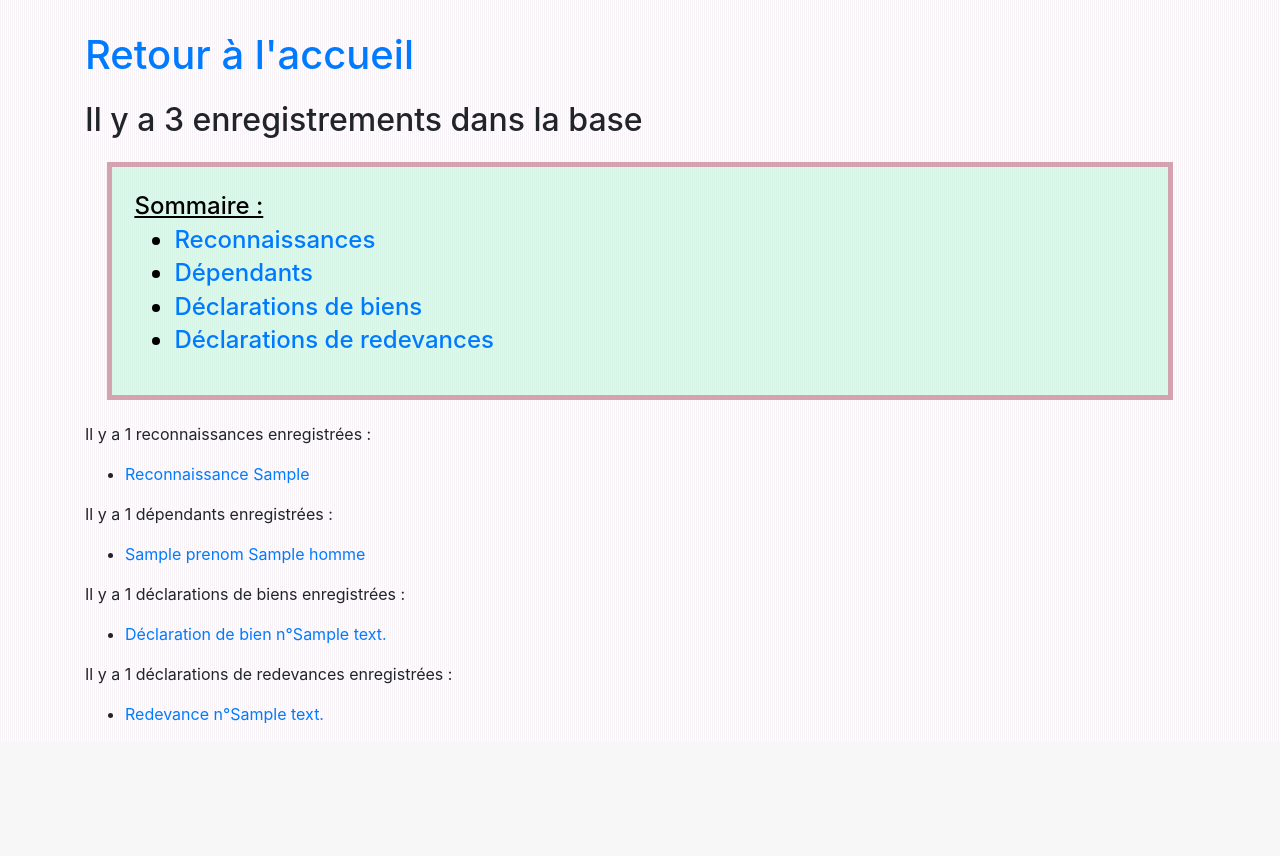
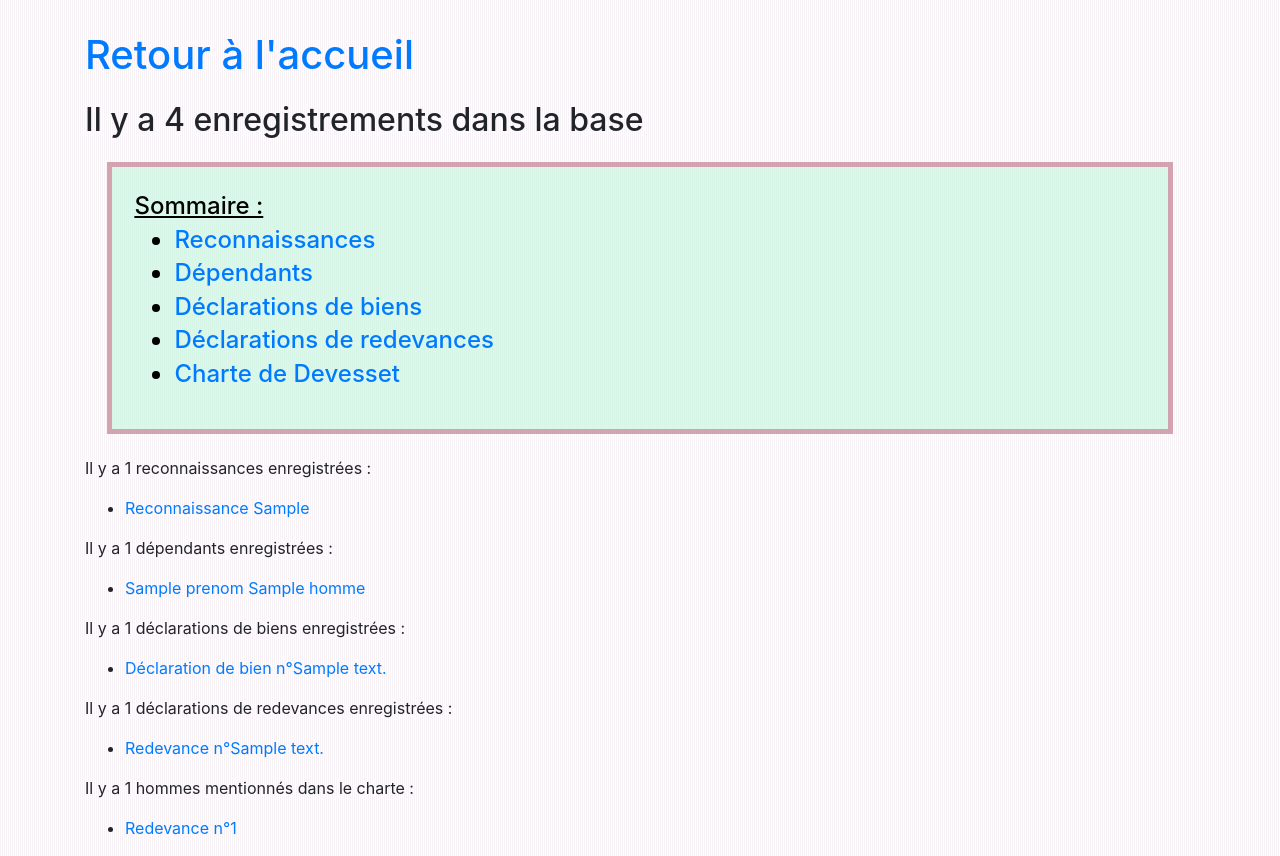
Before and after one commit to Chartes-TNAH/Homines-Devesseti-, a Flask app: template Homines_Devesseti/templates/pages/index.html in a window 1280 px wide. Shown: the part 300-1156 px from the top of the page. Before the commit the page ends 1023 px from the top, so only its background shows below. Run offline with Flask 2, Linux system fonts and the light colour scheme; the template is opened without the code that fills it: most values are stand-ins (such as "Sample title", 1, 10 or a date in 2020); parts of the project's set-up code (start-up, migrations or seed data) failed here and were passed over; some libraries are stand-ins or nearby versions.

Commit message:
Finalisation index

```diff
--- a/Homines_Devesseti/routes/generic.py
+++ b/Homines_Devesseti/routes/generic.py
@@ -19,10 +19,11 @@ def index():
     dets_pos = DetailPossessions.query.order_by(DetailPossessions.id_detail_possession).all()
     dets_red = DetailRedevances.query.order_by(DetailRedevances.id_detail_redevance).all()
     recs = Reconnaissances.query.outerjoin(Repertoire).order_by(Reconnaissances.id_reconnaissance).all()
+    charte_hommes = Charte.query.order_by(Charte.id).all()
     '''Pour une raison que j'ignore, il est impossible de factoriser les requêtes au début de cette page.
     Il faut donc les répéter à chaque usage'''
     return render_template("pages/index.html", nom="Homines Devesseti",
-                           recs=recs, hommes=hommes, dets_pos=dets_pos, dets_red=dets_red)
+                           recs=recs, hommes=hommes, dets_pos=dets_pos, dets_red=dets_red, charte_hommes=charte_hommes)
 
 
 # Routes permettant l'affichage des données du terrier :
@@ -304,8 +305,8 @@ def charte_hommes():
 @app.route("/charte_homme/<int:name_id>")
 def charte_nom(name_id):
     hommes = Charte.query.order_by(Charte.id).all()
-    nbr_hommes = hommes[-1].id
     if hommes:
+        nbr_hommes = hommes[-1].id
         if name_id-1 >= 0:
             return render_template("pages/charte_homme.html", nom="Homines Devesseti", homme=hommes[name_id - 1], nbr=nbr_hommes)
     else:
--- a/Homines_Devesseti/templates/pages/index.html
+++ b/Homines_Devesseti/templates/pages/index.html
@@ -2,13 +2,14 @@
 {% block corps %}
 <h1><a href="{{url_for('accueil')}}">Retour à l'accueil</a></h1>
 {% if recs and hommes and dets_pos and dets_red %}
-<h2>Il y a {{recs|length + hommes|length + dets_pos|length + dets_rec|length}} enregistrements dans la base</h2>
+<h2>Il y a {{recs|length + hommes|length + dets_pos|length + dets_rec|length + charte_hommes|length}} enregistrements dans la base</h2>
 <h4 class="index" style="line-height: 140%;"><span style="text-decoration: underline;">Sommaire :</span>
     <ul>
     <li><a href="#recs">Reconnaissances</a></li>
     <li><a href="#hommes">Dépendants</a></li>
     <li><a href="#dets_pos">Déclarations de biens</a></li>
     <li><a href="#dets_red">Déclarations de redevances</a></li>
+    <li><a href="#charte">Charte de Devesset</a></li>
 </ul>
 </h4>
         <p id="recs">
@@ -57,6 +58,14 @@
         {% endfor %}
     </ul>
 </p>
+<p id="chartes">
+    Il y a {{charte_hommes|length}} hommes mentionnés dans le charte :
+    <ul>
+        {% for charte_homme in charte_hommes %}
+            <li><a href="{{url_for('charte_nom', name_id=charte_homme.id)}}">Redevance n°{{charte_homme.id}}</a></li>
+        {% endfor %}
+    </ul>
+</p>
     {% else %}
         <p>La base de données est en cours de constitution</p>
     {% endif %}
```
Also changed, not shown: Homines_Devesseti/routes/updates.py (+8 -7 lines), Homines_Devesseti/homines_devesseti.db, 1 other file.
